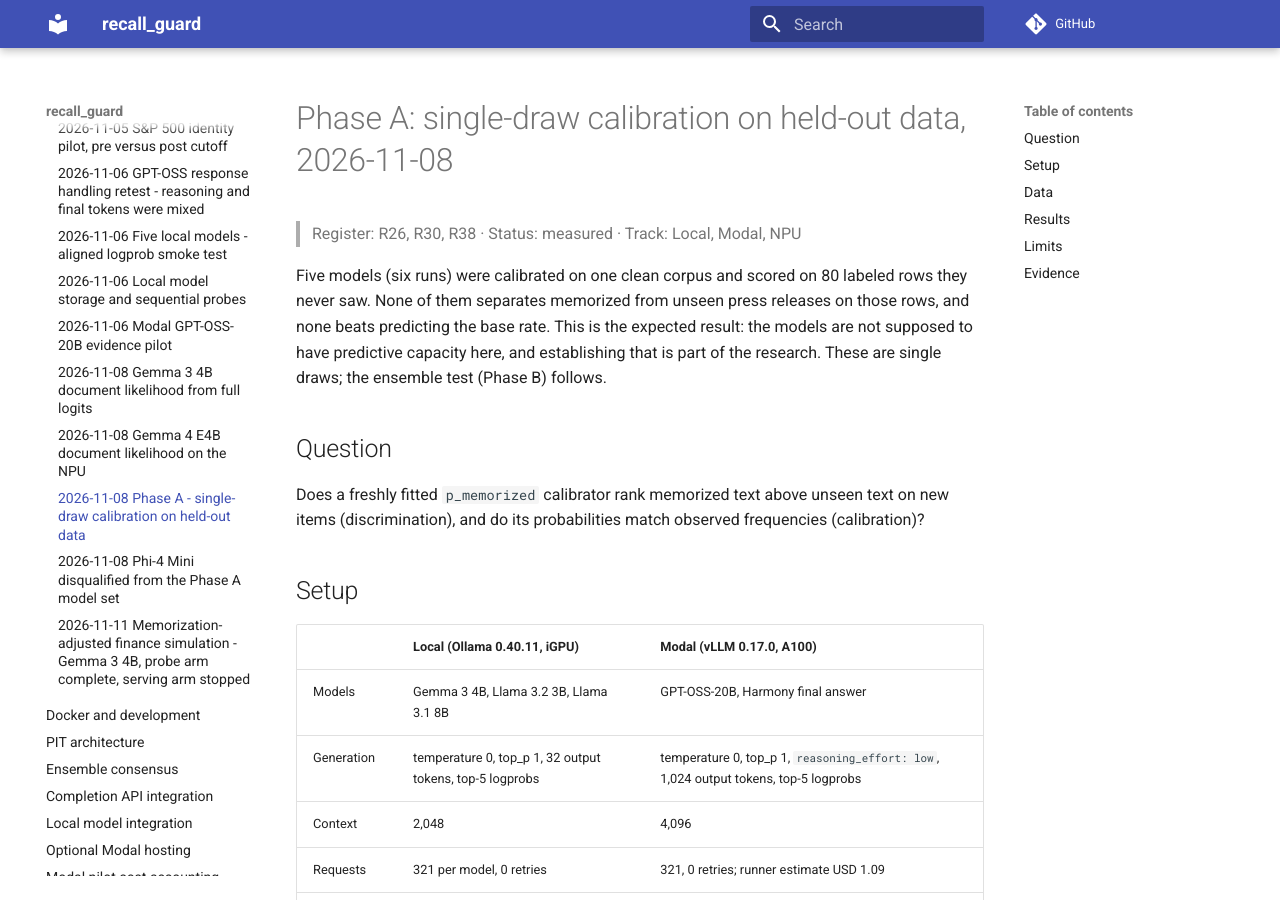
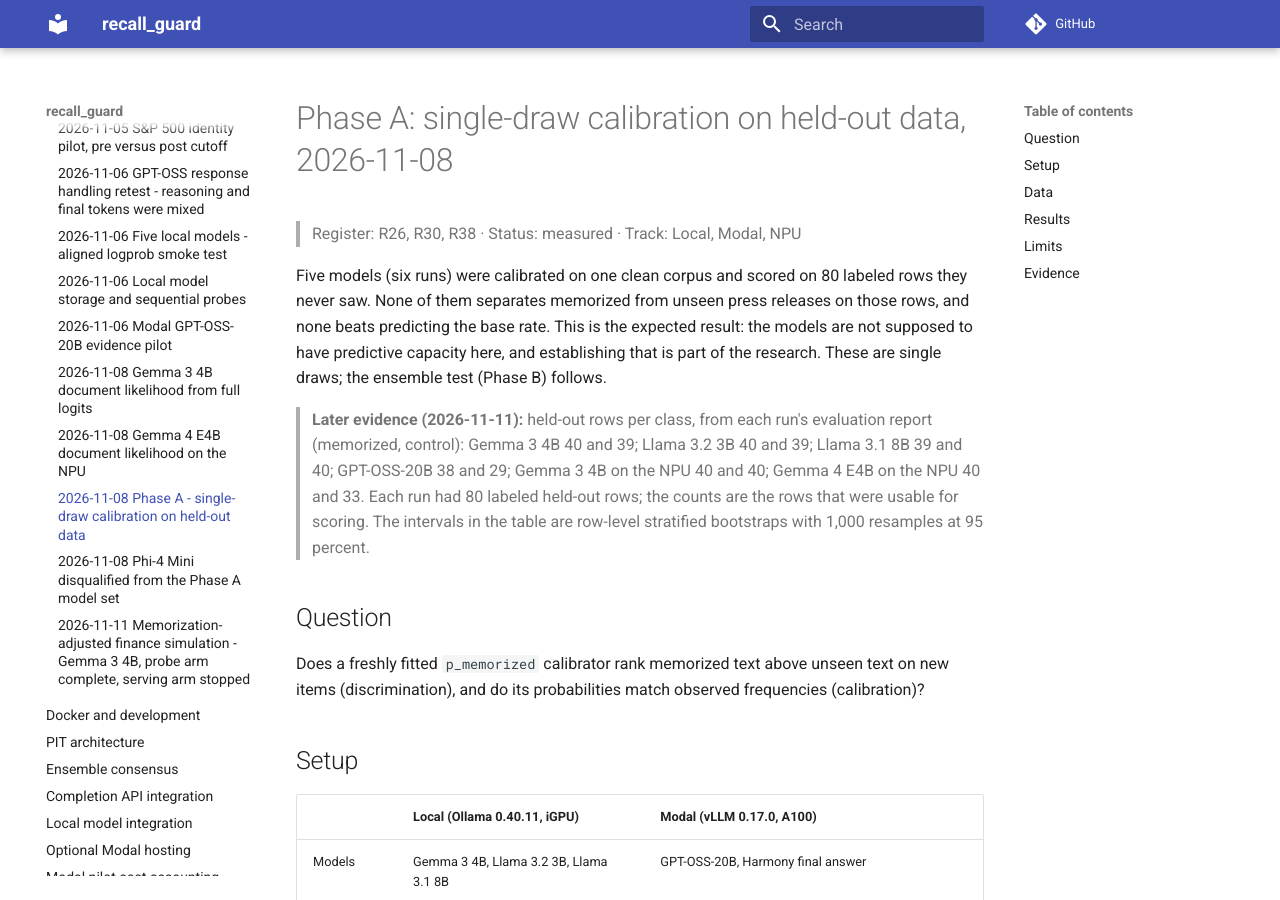
Before and after one commit to norandom/memguard_alpha, an MkDocs documentation site: the page built from docs/results/2026-11-08-phase-a-single-draw.md, in a window 1280 px wide and 900 px high. Built offline with MkDocs 1.6.1 and Material for MkDocs 9.7.7, drawn with Linux system fonts in a browser that asks for light colours; comment, search, counter and statistics services are not loaded.

Commit message:
docs(results): dated notes with the held-out rows per class (Phase A) and the interval method (Phase A, document likelihood)
Needed by the qualification catalogue (task 2.1), which may only carry values written in the register or its linked reports. Counts read from each run's private evaluation report; no finding is edited.

Co-Authored-By: Claude Fable 5.1 <noreply@anthropic.com>

```diff
--- a/docs/results/2026-11-08-phase-a-single-draw.md
+++ b/docs/results/2026-11-08-phase-a-single-draw.md
@@ -8,6 +8,12 @@ those rows, and none beats predicting the base rate. This is the expected result
 the models are not supposed to have predictive capacity here, and establishing
 that is part of the research. These are single draws; the ensemble test (Phase B)
 follows.
+
+> **Later evidence (2026-11-11):** held-out rows per class, from each run's evaluation report
+> (memorized, control): Gemma 3 4B 40 and 39; Llama 3.2 3B 40 and 39; Llama 3.1 8B 39 and 40;
+> GPT-OSS-20B 38 and 29; Gemma 3 4B on the NPU 40 and 40; Gemma 4 E4B on the NPU 40 and 33. Each
+> run had 80 labeled held-out rows; the counts are the rows that were usable for scoring. The
+> intervals in the table are row-level stratified bootstraps with 1,000 resamples at 95 percent.
 
 ## Question
 
```
Also changed, not shown: docs/results/2026-11-08-gemma3-document-likelihood.md (+3 -0 lines), docs/results/2026-11-08-gemma4-document-likelihood-npu.md (+3 -0 lines).
